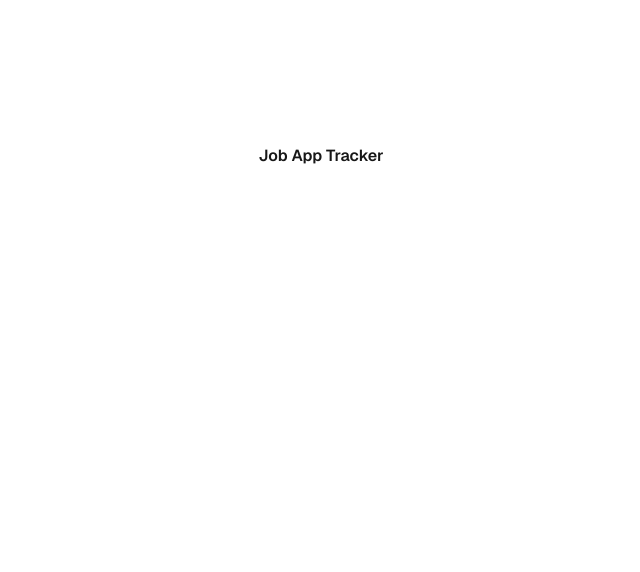
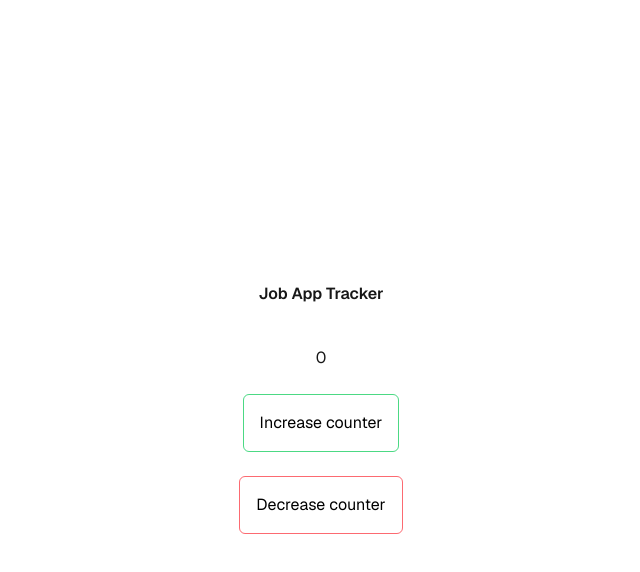
Before and after one commit to clydexmarty09/Job-App-Tracker-, a Next.js app: page / in a window 1280 px wide. Shown: the top 572 px of the page, without its empty margins (319-959 px from the left). Built offline with nearby package versions, Linux system fonts and the light colour scheme.

Commit message:
added files for db pool and set up mariadb database

```diff
--- /dev/null
+++ b/app/api/auth/register/route.ts
@@ -0,0 +1,2 @@
+import bcrypt from "bcrypt";
+import db from "@lib/db";
--- /dev/null
+++ b/app/lib/db.ts
@@ -0,0 +1,3 @@
+import mysql from "mysql2/promise";
+
+export const db = mysql.createPool({});
--- a/app/page.tsx
+++ b/app/page.tsx
@@ -1,8 +1,24 @@
+"use client";
+
+import {useState} from "react";
+
 export default function Home() {
+
+  const [counter, setCounter] = useState(0);
+
   return (
     <div className="flex min-h-screen items-center justify-center bg-white font-sans dark:bg-black">
-      <main className="flex min-h-screen w-full max-w-3xl flex-col items-center justify-between py-32 px-16 bg-white dark:bg-black sm:items-start">
-        <h1 className="items-center m-auto p-4 min-h-screen font-semibold"> Job App Tracker </h1>
+      <main className="flex w-full max-w-3xl flex-col items-center justify-center py-32 px-16 bg-white dark:bg-black gap-6">
+        <h1 className="items-center m-auto p-4 font-semibold"> Job App Tracker </h1>
+
+        <p> {counter} </p>
+        <button className="text-black border border-green-500/70 rounded-md p-4" onClick={()=>
+          setCounter(counter+1)
+        }> Increase counter </button>
+
+        <button className="text-black border border-red-500/70 rounded-md p-4" onClick={()=>
+          setCounter(counter-1)
+        }> Decrease counter </button>
       </main>
     </div>
   );
--- a/package.json
+++ b/package.json
@@ -9,12 +9,15 @@
     "lint": "eslint"
   },
   "dependencies": {
+    "bcrypt": "^6.0.0",
+    "mysql2": "^3.18.2",
     "next": "16.1.6",
     "react": "19.2.3",
     "react-dom": "19.2.3"
   },
   "devDependencies": {
     "@tailwindcss/postcss": "^4",
+    "@types/bcrypt": "^6.0.0",
     "@types/node": "^20",
     "@types/react": "^19",
     "@types/react-dom": "^19",
```
Also changed, not shown: 1 other file (tests, documents, lock files or other folders).
